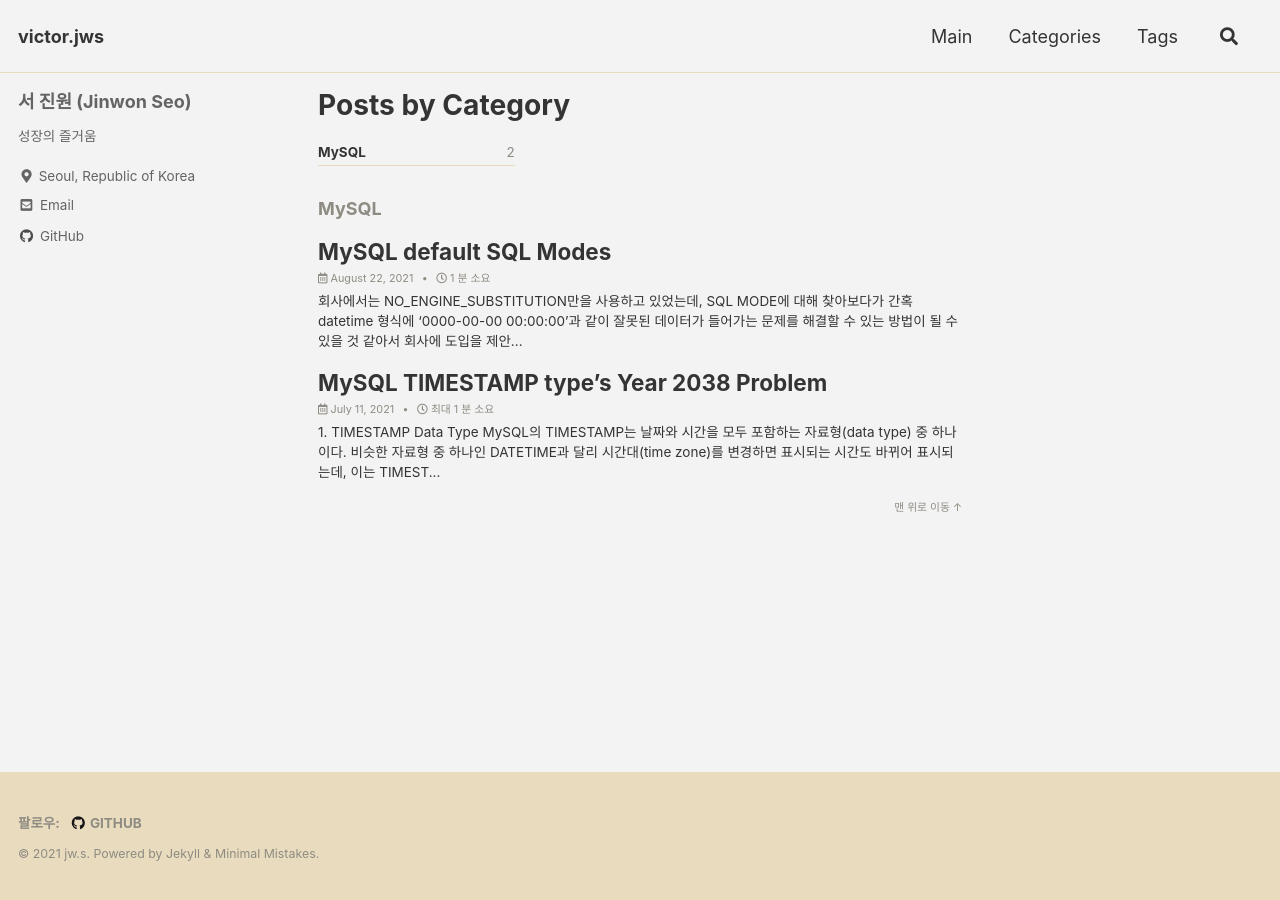
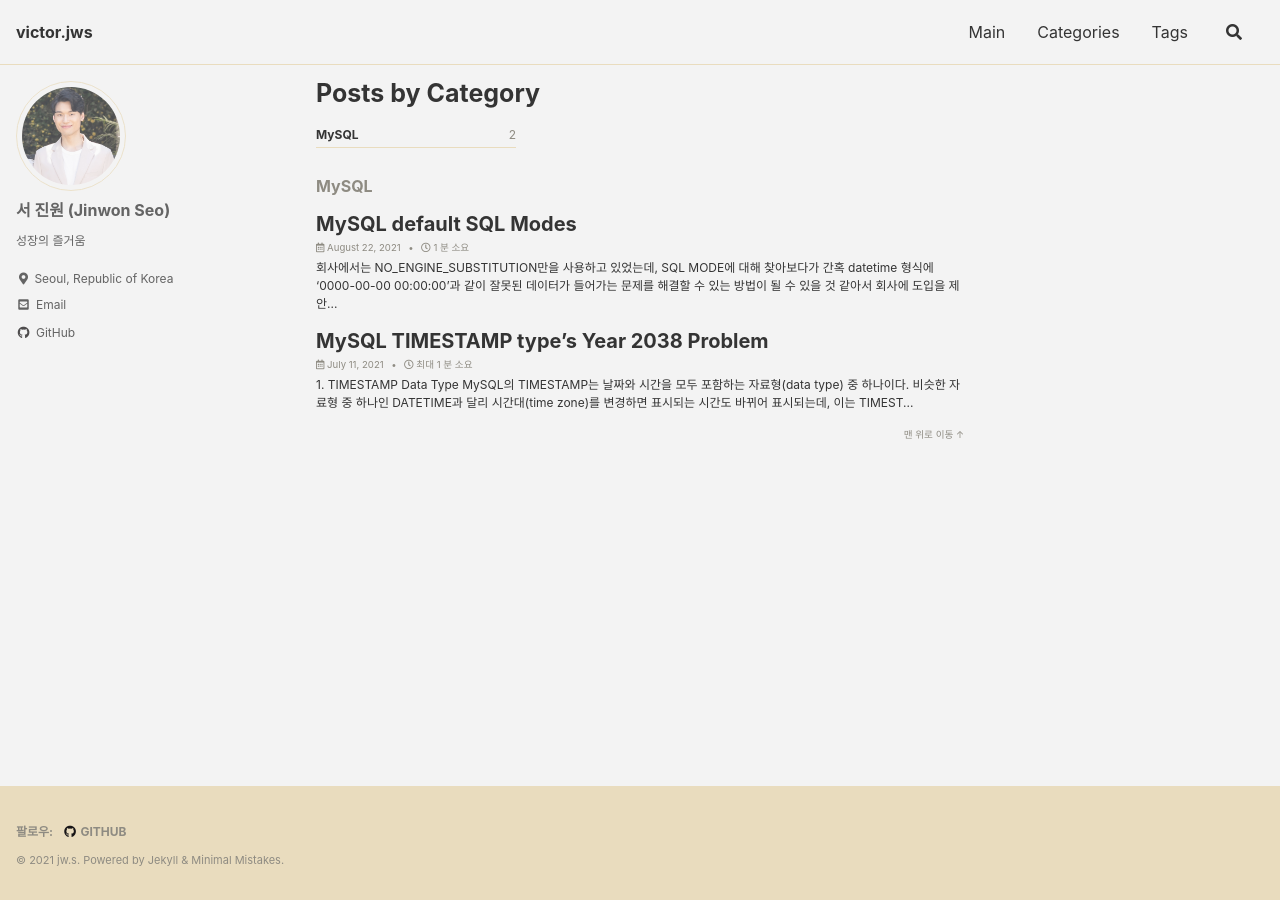
Before and after one commit to victorjws/victorjws.github.io, a Jekyll site: the page built from _pages/category-archive.md, in a window 1280 px wide. Built offline with Jekyll 4.4.1, drawn with Linux system fonts in a browser that asks for light colours; cached includes are drawn as plain includes.

Commit message:
Update config

```diff
--- a/_config.yml
+++ b/_config.yml
@@ -95,7 +95,7 @@ analytics:
 # Site Author
 author:
   name             : "서 진원 (Jinwon Seo)"
-  avatar           : # path of avatar image, e.g. "/assets/images/bio-photo.jpg"
+  avatar           : "/assets/images/bio-photo.jpeg"
   bio              : "성장의 즐거움"
   location         : "Seoul, Republic of Korea"
   email            :
--- a/_pages/category-archive.md
+++ b/_pages/category-archive.md
@@ -1,6 +1,6 @@
 ---
 title: "Posts by Category"
+permalink: /categories/
 layout: categories
-permalink: /categories/
 author_profile: true
 ---
--- a/_sass/minimal-mistakes/_reset.scss
+++ b/_sass/minimal-mistakes/_reset.scss
@@ -15,11 +15,11 @@ html {
   }
 
   @include breakpoint($large) {
-    font-size: 18px;  // default 20
+    font-size: 20px;
   }
 
   @include breakpoint($x-large) {
-    font-size: 18px;  // default 22
+    font-size: 22px;
   }
 
   -webkit-text-size-adjust: 100%;
--- a/assets/css/main.scss
+++ b/assets/css/main.scss
@@ -6,3 +6,18 @@
 
 @import "minimal-mistakes/skins/{{ site.minimal_mistakes_skin | default: 'default' }}"; // skin
 @import "minimal-mistakes"; // main partials
+
+html {
+    font-size: 16px; // change to whatever
+    @include breakpoint($medium) {
+      font-size: 16px; // change to whatever
+    }
+
+    @include breakpoint($large) {
+      font-size: 16px; // change to whatever
+    }
+
+    @include breakpoint($x-large) {
+      font-size: 16px; // change to whatever
+    }
+}
```
Also changed, not shown: Gemfile (+28 -1 lines), assets/images/bio-photo.jpeg (added), 1 other file.
